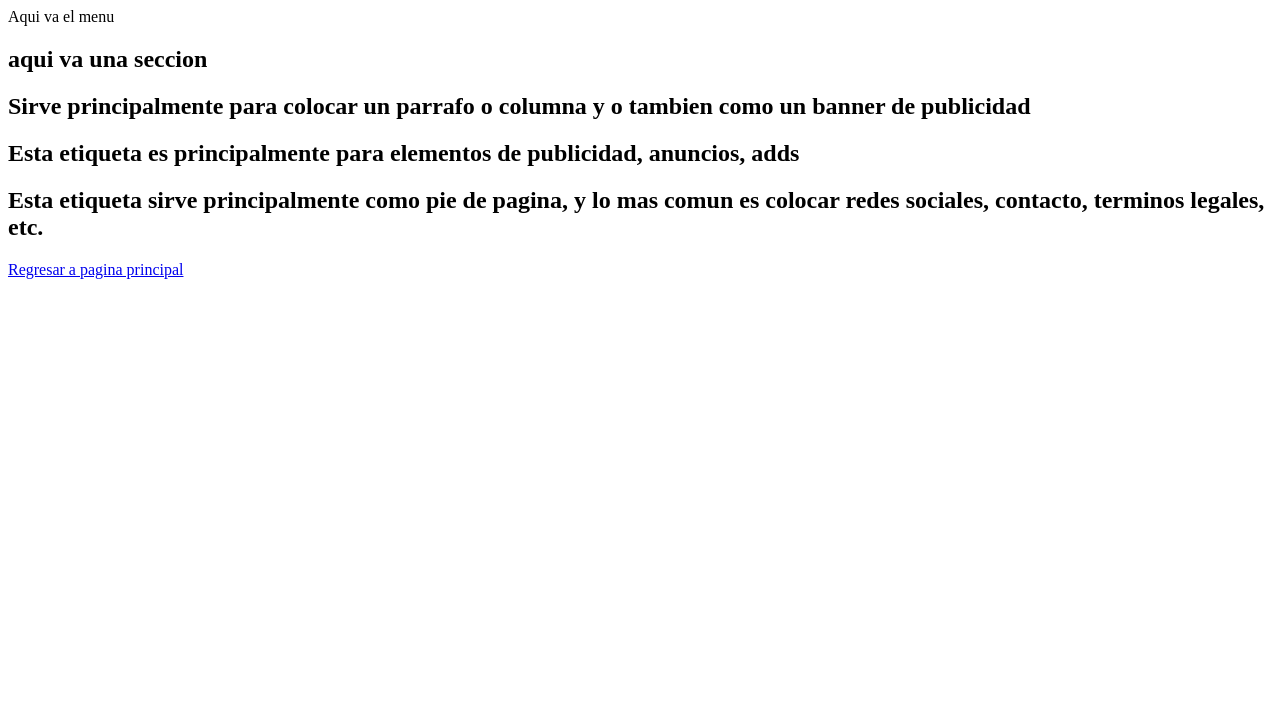
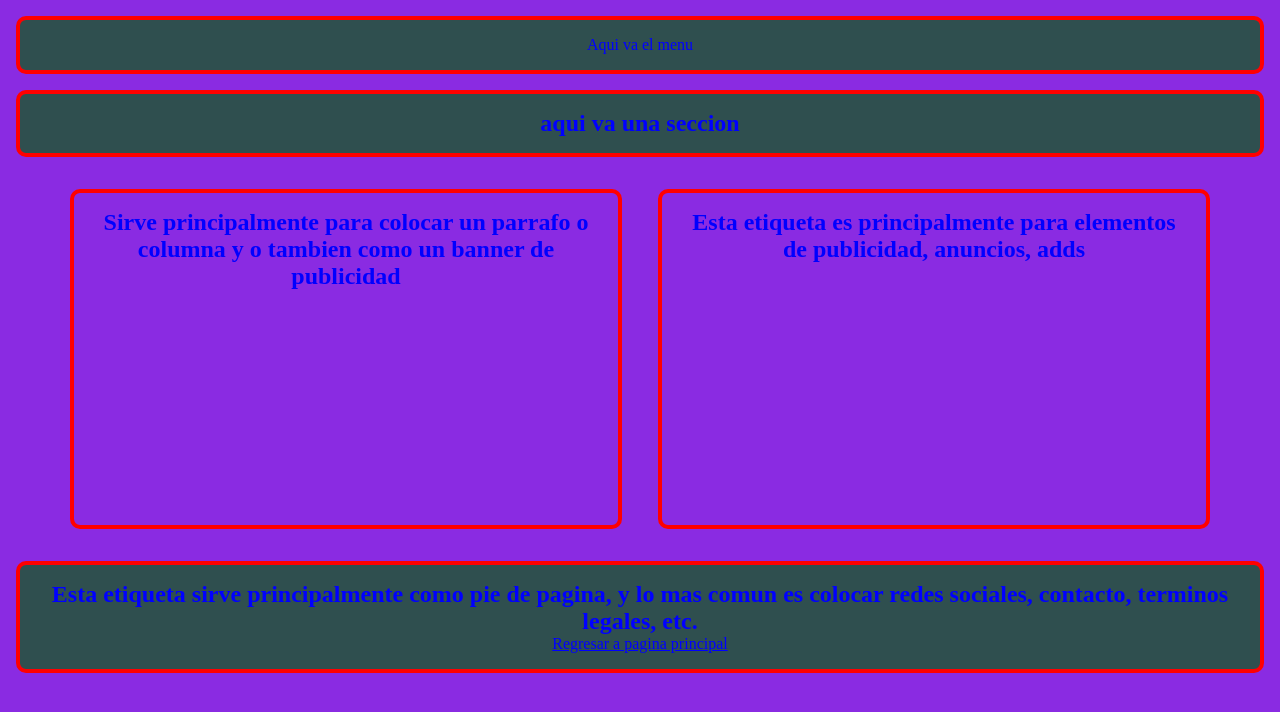
Before and after one commit to SanchezSalazarOsvaldo/4IV8_Sanchez_Salazar_Osvaldo, a plain HTML site: page 01PrimeraPractica/inicio.html in a window 1280 px wide. Drawn offline with Linux system fonts and the light colour scheme.

Commit message:
css de la pagina de inicio

```diff
--- /dev/null
+++ b/01PrimeraPractica/css/style.css
@@ -0,0 +1,34 @@
+*{
+    padding: 0;
+    margin: 0;
+    color: blue;
+    text-align: center;
+}
+
+html, body {
+    background-color: blueviolet;
+}
+
+.container_main {
+    border: 7px solid rgb (103, 239, 159);
+    border-radius: 50px;
+    margin: 2rem;
+    background-color: rgb(227, 111, 229);
+}
+
+nav, section, footer, aside, article {
+    border: 4px solid rgb(255, 0, 0);
+    margin: 1rem;
+    border-radius: 10px;
+    padding: 1rem;
+}
+
+article, aside {
+    width: 40%;
+    display: inline-flex;
+    height: 300px;
+}
+
+nav, footer, section {
+    background-color: darkslategray;
+}
--- a/01PrimeraPractica/inicio.html
+++ b/01PrimeraPractica/inicio.html
@@ -4,6 +4,9 @@
     <meta charset="UTF-8">
     <meta name="viewport" content="width=device-width, initial-scale=1.0">
     <title>Pagina Personal - Sánchez Salazar Osvaldo</title>
+
+                <link rel="stylesheet" href="./css/style.css">
+
 </head>
 <body>
     <div class="container-main">
```
Also changed, not shown: index.html (+1 -1 lines).
